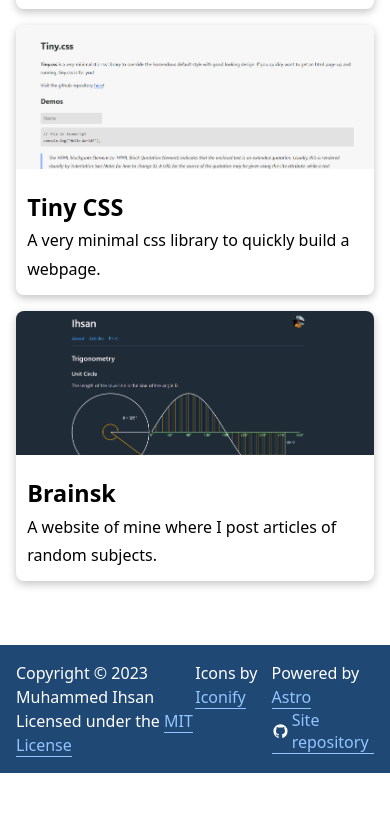
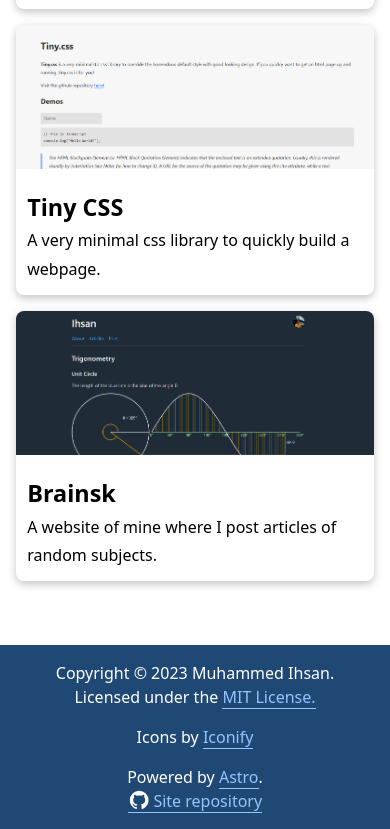
Before and after one commit to ihsan6133/ihsan6133.github.io, an Astro site: page / in a window 390 px wide. Shown: the part 2204-3033 px from the top of the page. Before the commit the page ends 2977 px from the top, so only its background shows below. Built offline with nearby package versions, Linux system fonts and the light colour scheme; Astro itself is replaced by a stand-in of ours.

Commit message:
Responsive footer

```diff
--- a/src/components/Footer.astro
+++ b/src/components/Footer.astro
@@ -4,18 +4,18 @@
 
 <footer>
     <div class="container">
-        <div class="left">
-            <p>Copyright &copy; 2023 Muhammed Ihsan</p>
-            <p>Licensed under the <a href="https://github.com/ihsan6133/ihsan6133.github.io/blob/main/LICENSE">MIT License</a></p>
+        <div class="copyright">
+            <p>Copyright &copy; 2023 Muhammed Ihsan.</p>
+            <p>Licensed under the <a href="https://github.com/ihsan6133/ihsan6133.github.io/blob/main/LICENSE">MIT License.</a></p>
         </div>
         <div>
             <p>Icons by <a href="https://iconify.design/">Iconify</a></p>
         </div>
-        <div>
-            <p>Powered by <a href="https://astro.build/">Astro</a></p>
+        <div class="right">
+            <p>Powered by <a href="https://astro.build/">Astro</a>.</p>
             <a class="repo" href="https://github.com/ihsan6133/ihsan6133.github.io/">
                 <svg xmlns="http://www.w3.org/2000/svg" width="24" height="24" viewBox="0 0 24 24"><path fill="white" d="M12 2A10 10 0 0 0 2 12c0 4.42 2.87 8.17 6.84 9.5c.5.08.66-.23.66-.5v-1.69c-2.77.6-3.36-1.34-3.36-1.34c-.46-1.16-1.11-1.47-1.11-1.47c-.91-.62.07-.6.07-.6c1 .07 1.53 1.03 1.53 1.03c.87 1.52 2.34 1.07 2.91.83c.09-.65.35-1.09.63-1.34c-2.22-.25-4.55-1.11-4.55-4.92c0-1.11.38-2 1.03-2.71c-.1-.25-.45-1.29.1-2.64c0 0 .84-.27 2.75 1.02c.79-.22 1.65-.33 2.5-.33c.85 0 1.71.11 2.5.33c1.91-1.29 2.75-1.02 2.75-1.02c.55 1.35.2 2.39.1 2.64c.65.71 1.03 1.6 1.03 2.71c0 3.82-2.34 4.66-4.57 4.91c.36.31.69.92.69 1.85V21c0 .27.16.59.67.5C19.14 20.16 22 16.42 22 12A10 10 0 0 0 12 2Z"/></svg>
-                <span>Site repository</span>
+                <span>Site repository   </span>
             </a>
         </div>
     </div>
@@ -29,13 +29,48 @@
         color: white;
     }
 
+
+
     .container {
         max-width: 1140px;
         margin: auto;
 
         display: flex;
-        justify-content: space-between;
+        flex-direction: column;
+        gap: 1rem;
+        align-items: center;
     }
+
+    .copyright {
+        display: flex;
+        flex-direction: column;
+
+        align-items: center;
+    }
+
+    .right {
+        display: flex;
+        flex-direction: column;
+
+        align-items: center;
+    }
+
+
+    @media (min-width: 768px) {
+        .container {
+            flex-direction: row;
+            justify-content: space-between;
+            align-items: start;
+        }
+        .copyright {
+            display: block;
+        }
+        .right {
+            display: block;
+        }
+    }
+
+
 
     p {
         margin: 0;
```
